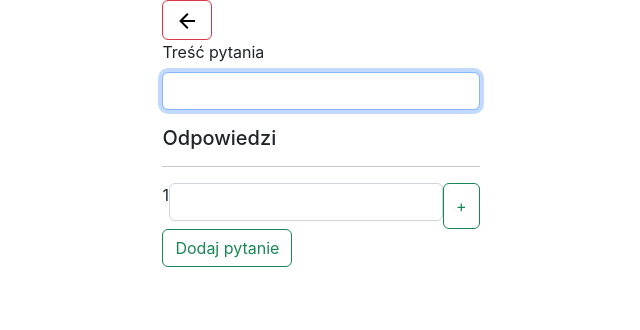
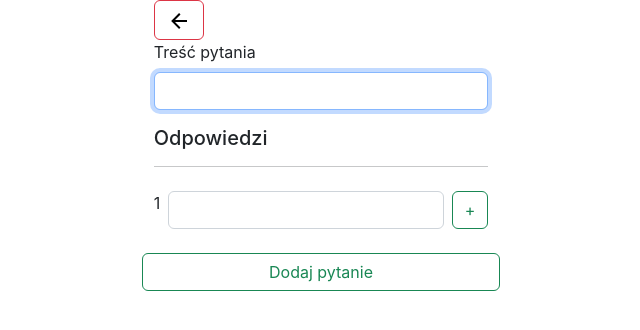
Before and after one commit to Jakub-S-K/deutsch-qr-tag-dashboard, a React (Create React App) app: page /add/question in a window 1280 px wide. Shown: the top 330 px of the page, without its empty margins (319-959 px from the left). Built offline with nearby package versions, Linux system fonts and the light colour scheme.

Commit message:
add ability to remove answer, improve styling

```diff
--- a/src/views/Questions/QuestionForm.tsx
+++ b/src/views/Questions/QuestionForm.tsx
@@ -8,6 +8,9 @@ export const QuestionForm = () => {
   const [answers, setAnswers] = useState<string[]>([]);
   const appendAnswer = (answer: string) => {
     setAnswers([...answers, answer]);
+  };
+  const removeAnswer = (index: number) => {
+    setAnswers([...answers.filter((_, ind) => ind !== index)]);
   };
   const answerRef = useRef<HTMLInputElement>(null);
   return (
@@ -34,7 +37,7 @@ export const QuestionForm = () => {
           <hr></hr>
           {answers.map((answer, index) => {
             return (
-              <>
+              <div className="d-flex flex-row py-2">
                 <Label for={`answer${index + 1}`}>{index + 1}</Label>
                 <Input
                   id={`answer${index + 1}`}
@@ -45,12 +48,23 @@ export const QuestionForm = () => {
                     )
                   }
                   value={answer}
-                  className="mb-2"
+                  className="mx-2"
                 ></Input>
-              </>
+                <Button
+                  color="danger"
+                  outline
+                  onClick={() => {
+                    removeAnswer(index);
+                  }}
+                  style={{ width: "38px", height: "38px" }}
+                  className="text-center"
+                >
+                  -
+                </Button>
+              </div>
             );
           })}
-          <div className="d-flex flex-row">
+          <div className="d-flex flex-row py-2">
             <Label for="answerx">{answers.length + 1}</Label>
             <Input
               id="answerx"
@@ -60,8 +74,8 @@ export const QuestionForm = () => {
                   e.currentTarget.value.length
                 )
               }
+              className="mx-2"
               innerRef={answerRef}
-              className="mb-2"
             ></Input>
             <Button
               color="success"
@@ -69,10 +83,13 @@ export const QuestionForm = () => {
               onClick={() => {
                 appendAnswer(answerRef.current!.value);
               }}
+              style={{ width: "38px", height: "38px" }}
+              className="text-center"
             >
               +
             </Button>
           </div>
+          <div className="my-3 row">
             <Button
               color="success"
               outline
@@ -82,6 +99,7 @@ export const QuestionForm = () => {
             >
               Dodaj pytanie
             </Button>
+          </div>
         </>
       </form>
     </>
```
Lines whose indentation alone changed are shown as unchanged.
